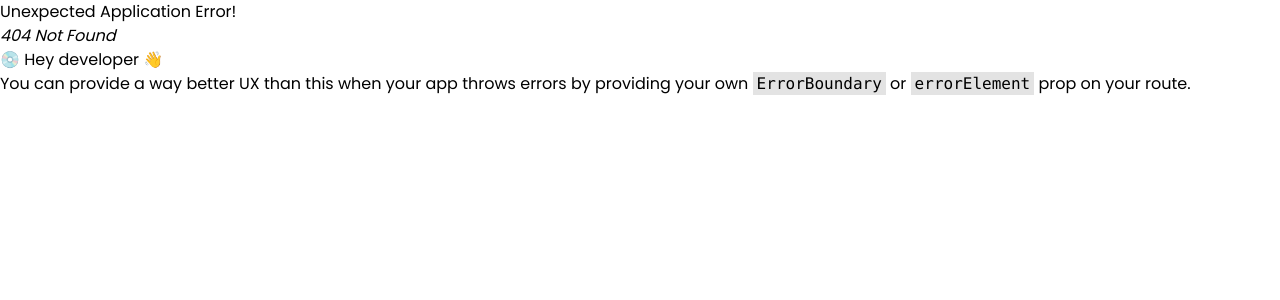
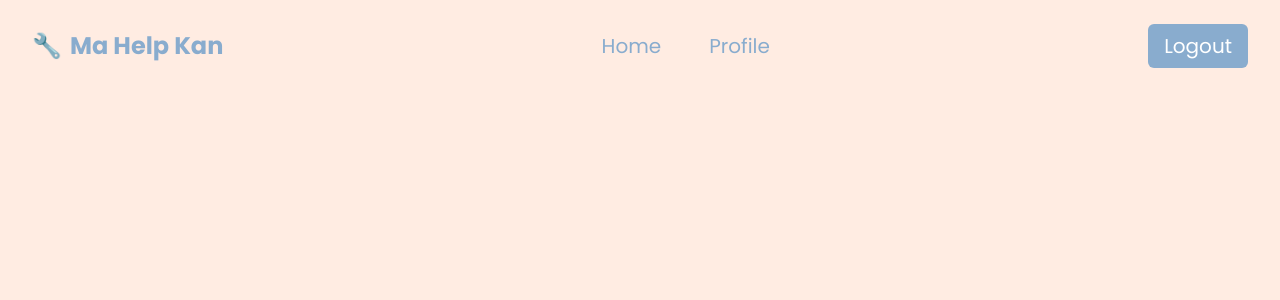
Before and after one commit to CSC105-2024/G11-PawAroundYou-PreHack-2025, a React (Vite) app in the folder frontend/: page /home in a window 1280 px wide. Before the commit this address had no page. Shown: the top 300 px of the page. Built offline with nearby package versions, Linux system fonts and the light colour scheme; a web font is replaced by a local one.

Commit message:
HomeLoggedIn

```diff
--- a/frontend/src/assets/Navbar.jsx
+++ b/frontend/src/assets/Navbar.jsx
@@ -23,10 +23,10 @@ function Navbar() {
         Ma Help Kan
       </div>
 
-      {isLoggedIn ? (
+      {!isLoggedIn ? (
         <>
           <nav className="flex gap-12 text-xl font-medium">
-            <a href="/" className="hover:underline">
+            <a href="/home" className="hover:underline">
               Home
             </a>
             <a href="/profile" className="hover:underline">
--- a/frontend/src/main.jsx
+++ b/frontend/src/main.jsx
@@ -7,11 +7,16 @@ import HomePage from "./pages/HomePage.jsx";
 import ProfilePage from "./pages/ProfilePage.jsx";
 import SignUpPage from './pages/SignUpPage';
 import LoginPage from './pages/LoginPage';
+import HomeLoggedIn from './pages/HomeLoggedIn';
 
 const router = createBrowserRouter([
     {
         path: "/",
         element: <HomePage />,
+    },
+    {
+        path: "/home",
+        element: <HomeLoggedIn />,
     },
     {
         path: "/profile",
--- /dev/null
+++ b/frontend/src/pages/HomeLoggedIn.jsx
@@ -0,0 +1,14 @@
+import React, { useState } from "react";
+import { Link } from "react-router-dom";
+import Navbar from "./../assets/Navbar";
+
+export default function HomeLoggedIn() {
+  return (
+    <>
+      <Navbar />
+      <div className="min-h-screen bg-[#FFECE2] text-[#89ACCE] font-['Poppins']">
+        <div className=""></div>
+      </div>
+    </>
+  );
+}
```
